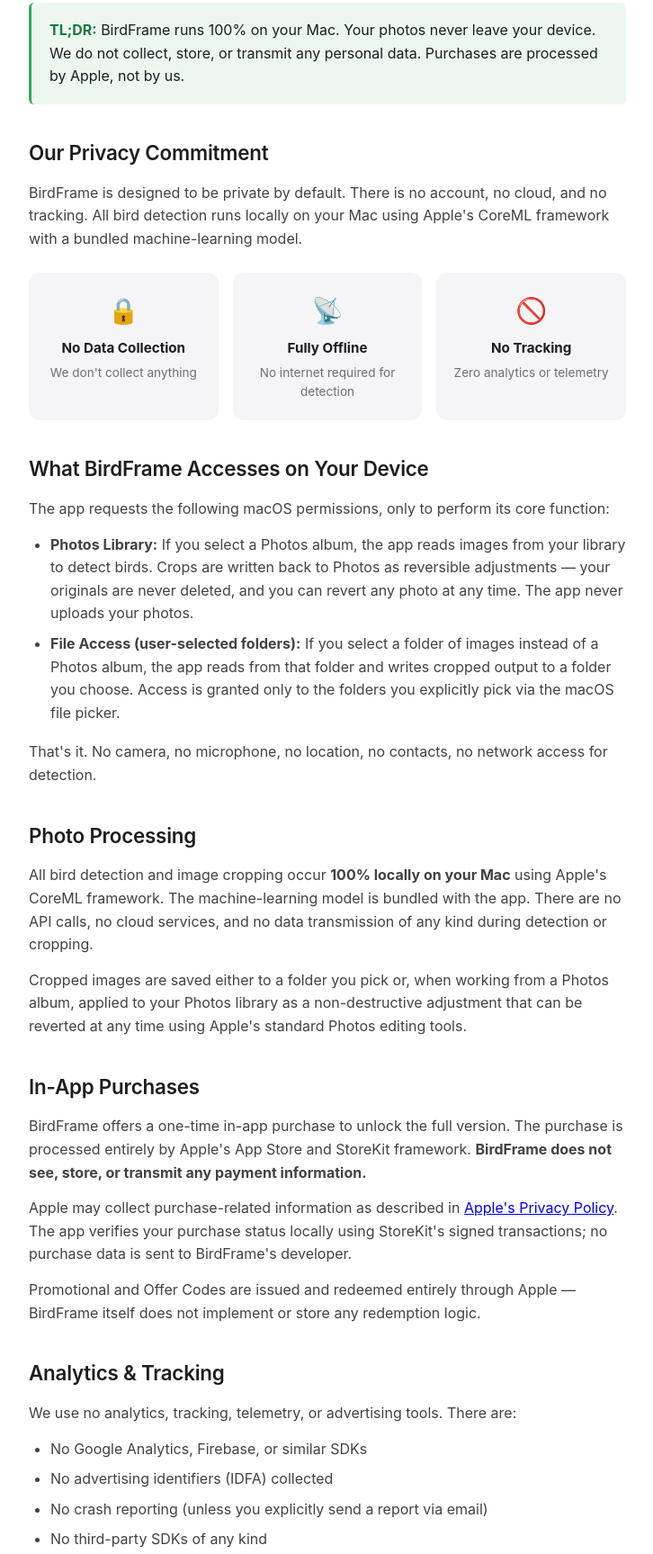
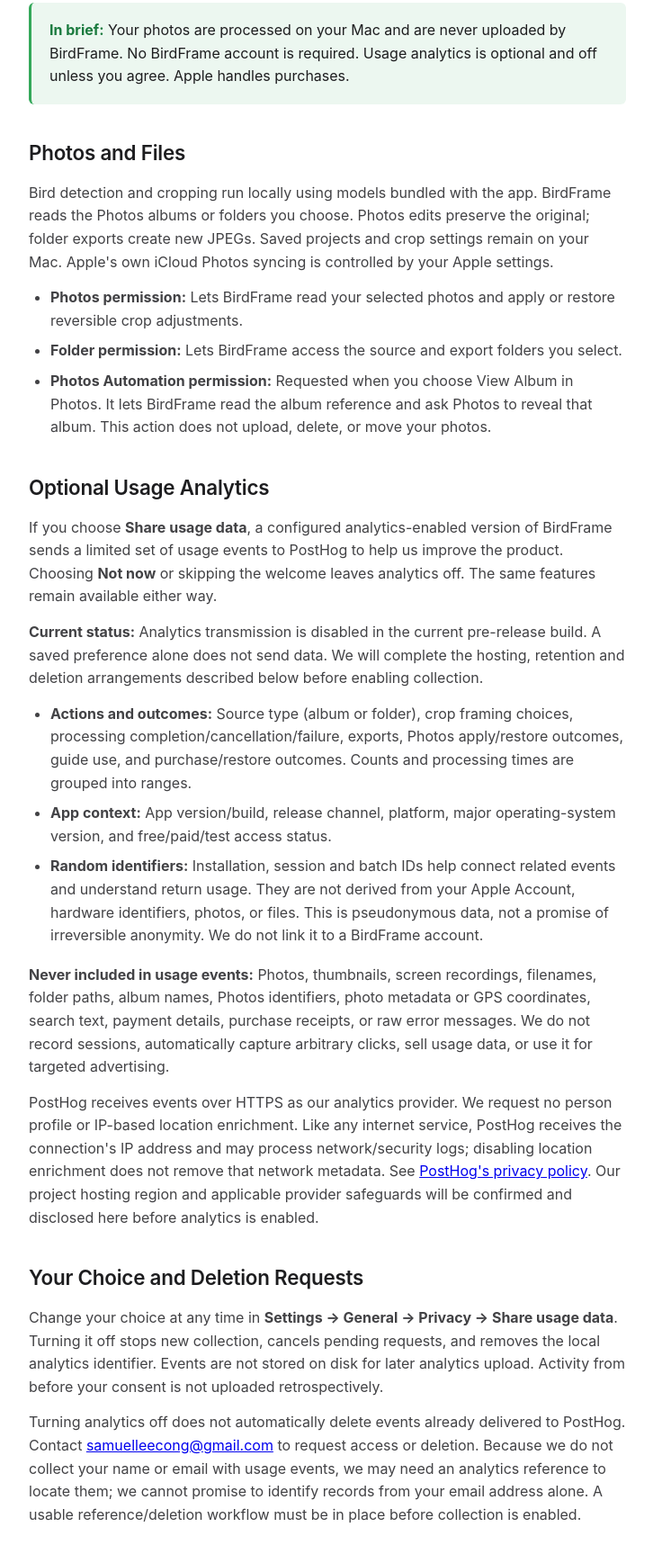
Before and after one commit to samuelleecong/bird-detect-privacy, a plain HTML site: page index.html in a window 1280 px wide. Shown: the part 398-2125 px from the top of the page at 90% size, without its empty margins (276-1002 px from the left). Drawn offline with Linux system fonts and the light colour scheme.

Commit message:
Update privacy policy for optional analytics and Photos permissions

```diff
--- a/index.html
+++ b/index.html
@@ -144,99 +144,53 @@
             <div class="app-icon">🦅</div>
             <h1>Privacy Policy</h1>
             <p class="subtitle">BirdFrame — AI-powered bird photo framing for macOS</p>
-            <span class="last-updated">Last Updated: May 4, 2026</span>
+            <span class="last-updated">Last Updated: September 10, 2026</span>
         </header>
 
         <div class="highlight-box">
-            <strong>TL;DR:</strong> BirdFrame runs 100% on your Mac. Your photos never leave your device. We do not collect, store, or transmit any personal data. Purchases are processed by Apple, not by us.
+            <strong>In brief:</strong> Your photos are processed on your Mac and are never uploaded by BirdFrame. No BirdFrame account is required. Usage analytics is optional and off unless you agree. Apple handles purchases.
         </div>
 
-        <h2>Our Privacy Commitment</h2>
-        <p>
-            BirdFrame is designed to be private by default. There is no account, no cloud, and no tracking.
-            All bird detection runs locally on your Mac using Apple's CoreML framework with a bundled machine-learning model.
-        </p>
-
-        <div class="commitment-grid">
-            <div class="commitment-item">
-                <div class="icon">🔒</div>
-                <strong>No Data Collection</strong>
-                <p>We don't collect anything</p>
-            </div>
-            <div class="commitment-item">
-                <div class="icon">📡</div>
-                <strong>Fully Offline</strong>
-                <p>No internet required for detection</p>
-            </div>
-            <div class="commitment-item">
-                <div class="icon">🚫</div>
-                <strong>No Tracking</strong>
-                <p>Zero analytics or telemetry</p>
-            </div>
-        </div>
-
-        <h2>What BirdFrame Accesses on Your Device</h2>
-        <p>The app requests the following macOS permissions, only to perform its core function:</p>
+        <h2>Photos and Files</h2>
+        <p>Bird detection and cropping run locally using models bundled with the app. BirdFrame reads the Photos albums or folders you choose. Photos edits preserve the original; folder exports create new JPEGs. Saved projects and crop settings remain on your Mac. Apple's own iCloud Photos syncing is controlled by your Apple settings.</p>
         <ul>
-            <li><strong>Photos Library:</strong> If you select a Photos album, the app reads images from your library to detect birds. Crops are written back to Photos as reversible adjustments — your originals are never deleted, and you can revert any photo at any time. The app never uploads your photos.</li>
-            <li><strong>File Access (user-selected folders):</strong> If you select a folder of images instead of a Photos album, the app reads from that folder and writes cropped output to a folder you choose. Access is granted only to the folders you explicitly pick via the macOS file picker.</li>
-        </ul>
-        <p>
-            That's it. No camera, no microphone, no location, no contacts, no network access for detection.
-        </p>
-
-        <h2>Photo Processing</h2>
-        <p>
-            All bird detection and image cropping occur <strong>100% locally on your Mac</strong> using Apple's CoreML framework.
-            The machine-learning model is bundled with the app. There are no API calls, no cloud services, and no data transmission of any kind during detection or cropping.
-        </p>
-        <p>
-            Cropped images are saved either to a folder you pick or, when working from a Photos album, applied to your Photos library as a non-destructive adjustment that can be reverted at any time using Apple's standard Photos editing tools.
-        </p>
-
-        <h2>In-App Purchases</h2>
-        <p>
-            BirdFrame offers a one-time in-app purchase to unlock the full version. The purchase is processed entirely by Apple's App Store and StoreKit framework. <strong>BirdFrame does not see, store, or transmit any payment information.</strong>
-        </p>
-        <p>
-            Apple may collect purchase-related information as described in <a href="https://www.apple.com/legal/privacy/" target="_blank" rel="noopener">Apple's Privacy Policy</a>. The app verifies your purchase status locally using StoreKit's signed transactions; no purchase data is sent to BirdFrame's developer.
-        </p>
-        <p>
-            Promotional and Offer Codes are issued and redeemed entirely through Apple — BirdFrame itself does not implement or store any redemption logic.
-        </p>
-
-        <h2>Analytics &amp; Tracking</h2>
-        <p>We use no analytics, tracking, telemetry, or advertising tools. There are:</p>
-        <ul>
-            <li>No Google Analytics, Firebase, or similar SDKs</li>
-            <li>No advertising identifiers (IDFA) collected</li>
-            <li>No crash reporting (unless you explicitly send a report via email)</li>
-            <li>No third-party SDKs of any kind</li>
+            <li><strong>Photos permission:</strong> Lets BirdFrame read your selected photos and apply or restore reversible crop adjustments.</li>
+            <li><strong>Folder permission:</strong> Lets BirdFrame access the source and export folders you select.</li>
+            <li><strong>Photos Automation permission:</strong> Requested when you choose View Album in Photos. It lets BirdFrame read the album reference and ask Photos to reveal that album. This action does not upload, delete, or move your photos.</li>
         </ul>
 
-        <h2>Children's Privacy</h2>
-        <p>
-            BirdFrame is rated 4+ and does not collect any personal information from any user, regardless of age.
-            There are no special considerations needed for users under 13 because no data is ever collected.
-        </p>
+        <h2>Optional Usage Analytics</h2>
+        <p>If you choose <strong>Share usage data</strong>, a configured analytics-enabled version of BirdFrame sends a limited set of usage events to PostHog to help us improve the product. Choosing <strong>Not now</strong> or skipping the welcome leaves analytics off. The same features remain available either way.</p>
+        <p><strong>Current status:</strong> Analytics transmission is disabled in the current pre-release build. A saved preference alone does not send data. We will complete the hosting, retention and deletion arrangements described below before enabling collection.</p>
+        <ul>
+            <li><strong>Actions and outcomes:</strong> Source type (album or folder), crop framing choices, processing completion/cancellation/failure, exports, Photos apply/restore outcomes, guide use, and purchase/restore outcomes. Counts and processing times are grouped into ranges.</li>
+            <li><strong>App context:</strong> App version/build, release channel, platform, major operating-system version, and free/paid/test access status.</li>
+            <li><strong>Random identifiers:</strong> Installation, session and batch IDs help connect related events and understand return usage. They are not derived from your Apple Account, hardware identifiers, photos, or files. This is pseudonymous data, not a promise of irreversible anonymity. We do not link it to a BirdFrame account.</li>
+        </ul>
+        <p><strong>Never included in usage events:</strong> Photos, thumbnails, screen recordings, filenames, folder paths, album names, Photos identifiers, photo metadata or GPS coordinates, search text, payment details, purchase receipts, or raw error messages. We do not record sessions, automatically capture arbitrary clicks, sell usage data, or use it for targeted advertising.</p>
+        <p>PostHog receives events over HTTPS as our analytics provider. We request no person profile or IP-based location enrichment. Like any internet service, PostHog receives the connection's IP address and may process network/security logs; disabling location enrichment does not remove that network metadata. See <a href="https://posthog.com/privacy" target="_blank" rel="noopener">PostHog's privacy policy</a>. Our project hosting region and applicable provider safeguards will be confirmed and disclosed here before analytics is enabled.</p>
 
-        <h2>Data Retention &amp; Security</h2>
-        <p>
-            Because we do not collect data, there is nothing to retain or secure on our end.
-            Your photos, projects, and cropped output remain under your control on your Mac.
-        </p>
+        <h2>Your Choice and Deletion Requests</h2>
+        <p>Change your choice at any time in <strong>Settings → General → Privacy → Share usage data</strong>. Turning it off stops new collection, cancels pending requests, and removes the local analytics identifier. Events are not stored on disk for later analytics upload. Activity from before your consent is not uploaded retrospectively.</p>
+        <p>Turning analytics off does not automatically delete events already delivered to PostHog. Contact <a href="mailto:samuelleecong@gmail.com">samuelleecong@gmail.com</a> to request access or deletion. Because we do not collect your name or email with usage events, we may need an analytics reference to locate them; we cannot promise to identify records from your email address alone. A usable reference/deletion workflow must be in place before collection is enabled.</p>
 
-        <h2>Changes to This Policy</h2>
-        <p>
-            If this policy ever changes, the "Last Updated" date above will reflect the change.
-            We will not begin collecting any data without an updated policy and clear in-app disclosure.
-        </p>
+        <h2>Retention and Security</h2>
+        <p>No analytics records are currently transmitted. Before enabling analytics, we will configure and verify a maximum retention period of 90 days for raw usage events, publish the hosting region, and establish a way to process deletion requests. Aggregate statistics that cannot reasonably be linked back to an installation may be retained longer. Access to collected usage data will be limited to product improvement and operation of the analytics service. Provider processing must be covered by appropriate data-protection terms.</p>
+        <p>Your local photos and projects remain until you remove them through the app or your Mac. If you email support, the message and any information you choose to include are received by the support mailbox and used to respond. Avoid including photos or personal files unless you intend to share them.</p>
+
+        <h2>Purchases</h2>
+        <p>The one-time paid unlock and Restore Purchase use Apple's App Store and StoreKit. No separate BirdFrame account is required. Apple processes payment information. BirdFrame uses verified purchase information to determine access; it does not send receipts, transaction identifiers, Apple Account details, or payment details to PostHog. If you consent to analytics, general purchase outcomes and free/paid status may be collected as described above. See <a href="https://www.apple.com/legal/privacy/" target="_blank" rel="noopener">Apple's privacy policy</a>.</p>
+
+        <h2>Children</h2>
+        <p>BirdFrame is a general-audience photo utility, not a service directed at children. We do not knowingly collect analytics from children under 13. If you believe a child has provided data, contact us so we can investigate and address it.</p>
+
+        <h2>Policy Changes</h2>
+        <p>We update the date on this page when the policy changes. Material changes to collection will be explained before they take effect, with consent requested where needed. Photo processing does not depend on agreeing to analytics.</p>
 
         <h2>Contact</h2>
         <div class="contact">
             <h2 style="border: none; margin-bottom: 12px;">Questions?</h2>
-            <p style="color: #d2d2d7;">
-                For privacy questions or app support, contact:<br>
+            <p style="color: #d2d2d7;">For privacy questions or app support, contact:<br>
                 <a href="mailto:samuelleecong@gmail.com">samuelleecong@gmail.com</a>
             </p>
         </div>
```
